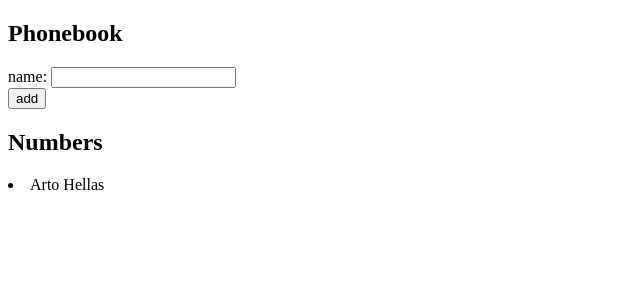
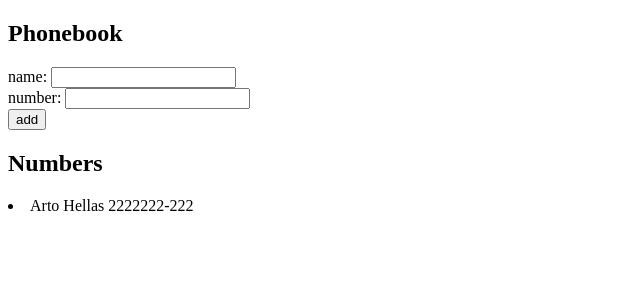
Before and after one commit to fullstackstan/FSO2023, a React (Create React App) app in the folder part2/phonebook/: page / in a window 1280 px wide. Shown: the top 300 px of the page, without its empty margins (0-640 px from the left). Built offline with nearby package versions, Linux system fonts and the light colour scheme.

Commit message:
exercise2-8 complete

```diff
--- a/part2/phonebook/src/App.js
+++ b/part2/phonebook/src/App.js
@@ -1,49 +1,62 @@
-import { useState } from 'react'
+import { useState } from "react";
 
 const App = () => {
   const [persons, setPersons] = useState([
-    { name: 'Arto Hellas' }
-  ])
-  const [newName, setNewName] = useState('')
+    { name: "Arto Hellas", number: "2222222-222" },
+  ]);
+  const [newName, setNewName] = useState("");
+  const [newNumber, setNewNumber] = useState("");
 
-  const handleNameChange = (event)=>{
-    setNewName(event.target.value)
+  const handleNameChange = (event) => {
+    setNewName(event.target.value);
     console.log(event.target.value);
-  }
+  };
+  const handleNumberChange = (event) => {
+    setNewNumber(event.target.value);
+    console.log(event.target.value);
+  };
 
-  const handleSubmit = (event)=>{
-    event.preventDefault()
-    for (let i=0;i<persons.length;i++){
-      if (persons[i].name===newName){
-        alert(`${newName} is already in the phone book`)
-        setNewName('')
-        return
+  const handleSubmit = (event) => {
+    event.preventDefault();
+    for (let i = 0; i < persons.length; i++) {
+      if (persons[i].name === newName) {
+        alert(`${newName} is already in the phone book`);
+        setNewName("");
+        setNewNumber("");
+        return;
       }
     }
     const personObject = {
       name: newName,
-    }
-    setPersons(persons.concat(personObject))
-    setNewName('')
-  }
+      number: newNumber,
+    };
+    setPersons(persons.concat(personObject));
+    setNewName("");
+    setNewNumber("");
+  };
 
   return (
     <div>
       <h2>Phonebook</h2>
       <form onSubmit={handleSubmit}>
         <div>
-          name: <input value={newName} onChange={handleNameChange}/>
+          name: <input value={newName} onChange={handleNameChange} />
+        </div>
+        <div>
+          number: <input value={newNumber} onChange={handleNumberChange} />
         </div>
         <div>
           <button type="submit">add</button>
         </div>
       </form>
       <h2>Numbers</h2>
-      {persons.map(person=>(
-        <li>{person.name}</li>
+      {persons.map((person) => (
+        <li key={person.name}>
+          {person.name} {person.number}
+        </li>
       ))}
     </div>
-  )
-}
+  );
+};
 
-export default App
+export default App;
```
